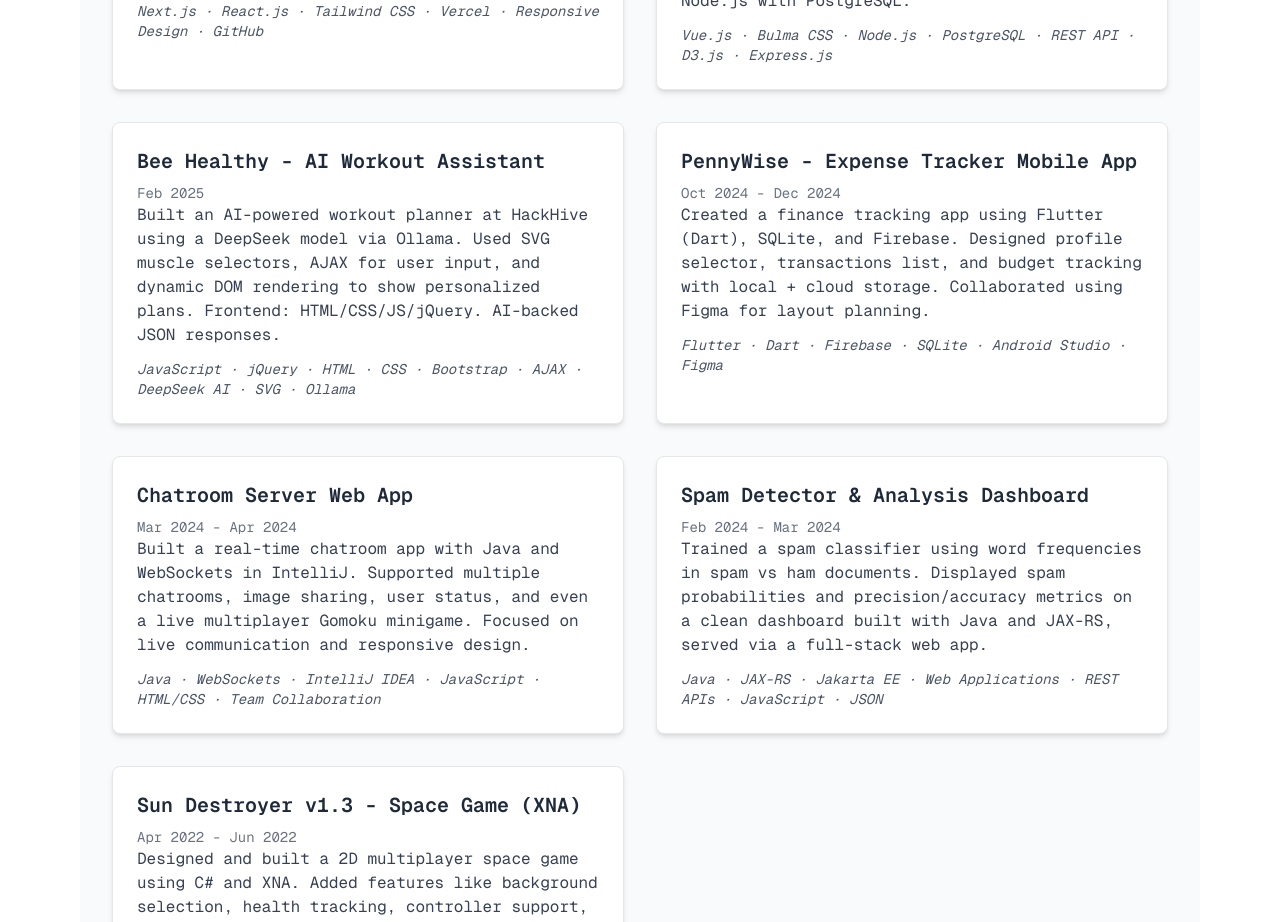
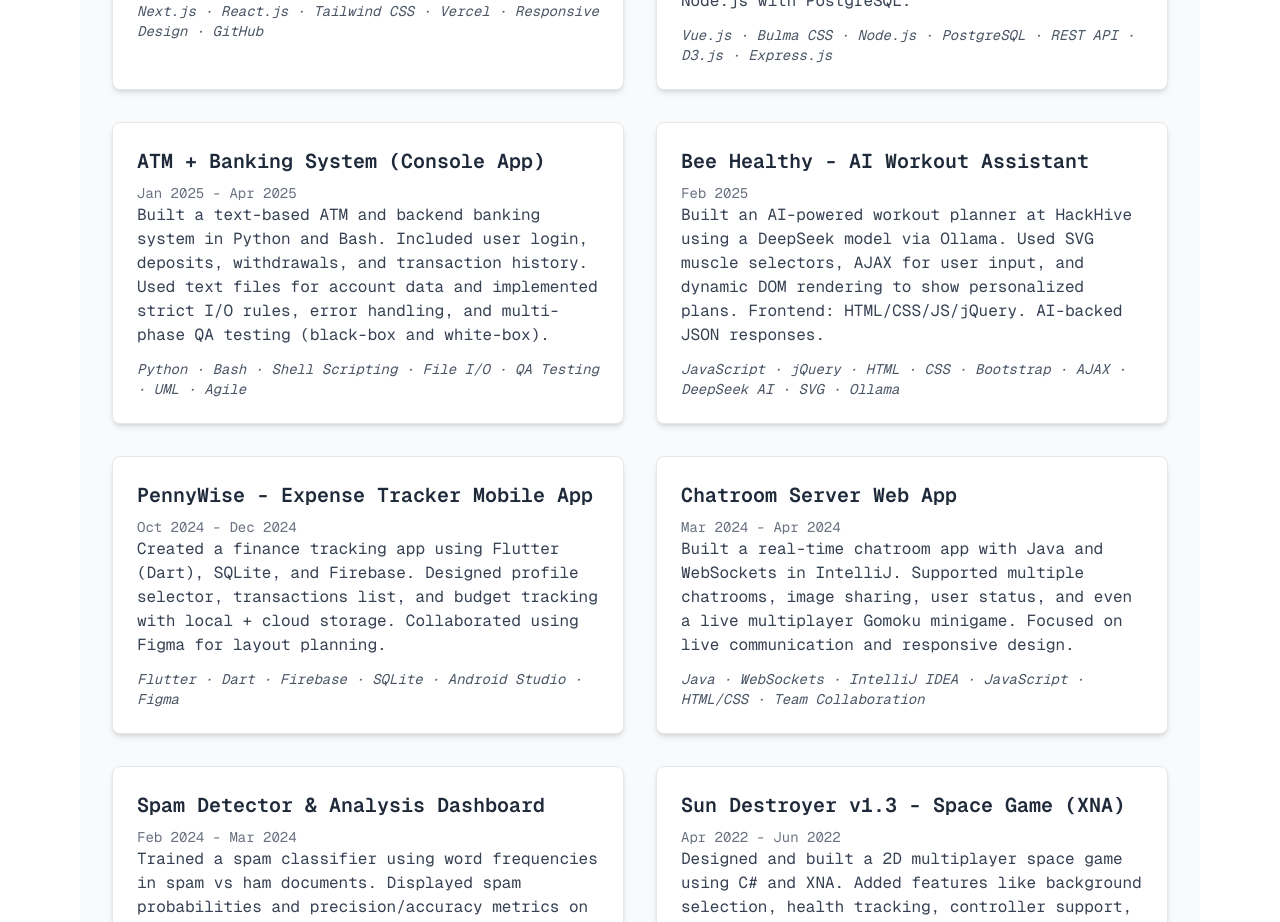
Before and after one commit to AlredaAlhadi/personal-portfolio, a Next.js app: page / in a window 1280 px wide. Shown: the part 1700-2622 px from the top of the page. Built offline with nearby package versions, Linux system fonts and the light colour scheme.

Commit message:
added python ATM project to project section

```diff
--- a/src/pages/index.tsx
+++ b/src/pages/index.tsx
@@ -73,6 +73,14 @@ export default function Home() {
       />
 
       <ProjectCard
+        title="ATM + Banking System (Console App)"
+        date="Jan 2025 - Apr 2025"
+        description="Built a text-based ATM and backend banking system in Python and Bash. Included user login, deposits, withdrawals, and transaction history. Used text files for account data and implemented strict I/O rules, error handling, and multi-phase QA testing (black-box and white-box)."
+        tech="Python · Bash · Shell Scripting · File I/O · QA Testing · UML · Agile"
+      />
+
+
+      <ProjectCard
         title="Bee Healthy - AI Workout Assistant"
         date="Feb 2025"
         description="Built an AI-powered workout planner at HackHive using a DeepSeek model via Ollama. Used SVG muscle selectors, AJAX for user input, and dynamic DOM rendering to show personalized plans. Frontend: HTML/CSS/JS/jQuery. AI-backed JSON responses."
```
